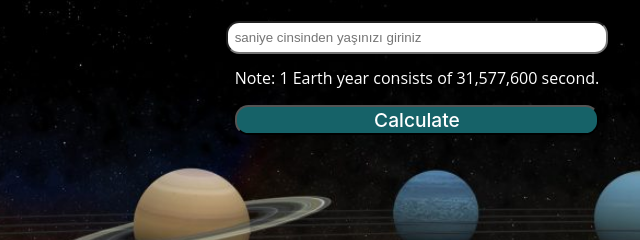
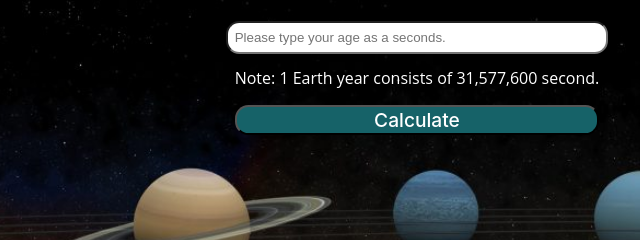
Before and after one commit to stphncrt/Space-Ages, a plain HTML site: page index.html in a window 1280 px wide. Shown: the top 240 px of the page, 223-863 px from the left. Drawn offline with Linux system fonts and the light colour scheme.

Commit message:
input changed

```diff
--- a/index.html
+++ b/index.html
@@ -11,7 +11,7 @@
 <body>
     <div class="container">
         <div class="box">
-            <input type="number" name="" id="saniye" placeholder="saniye cinsinden yaşınızı giriniz">
+            <input type="number" name="" id="saniye" placeholder="Please type your age as a seconds.">
             <p id="not"> Note: 1 Earth year consists of 31,577,600 second.</p>
             <input id="btnCalc" type="button" value="Calculate"></input>
         </div>
```
